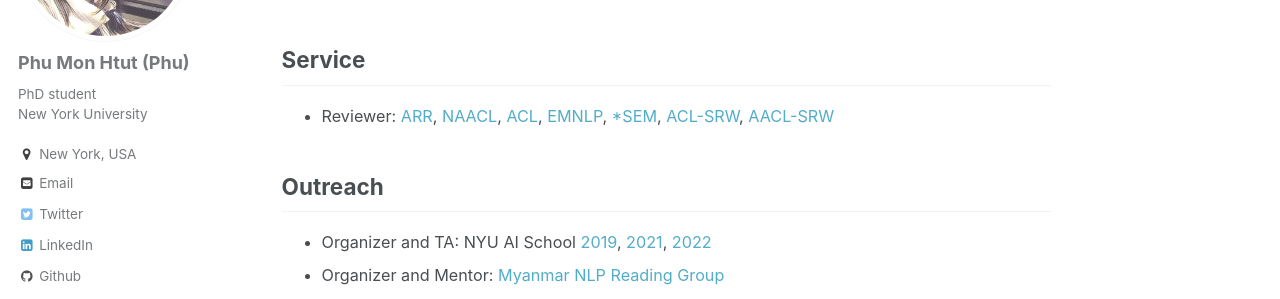
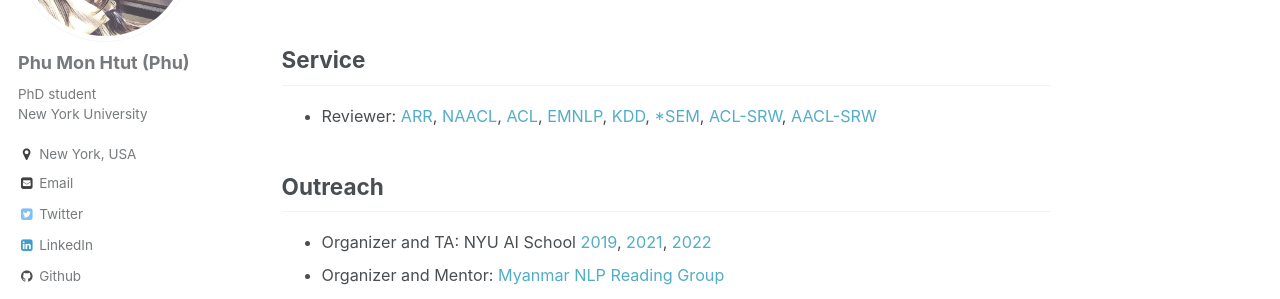
Before and after one commit to phu-pmh/phu-pmh.github.io, a Jekyll site: the page built from _pages/about.md, in a window 1280 px wide and 900 px high, scrolled down 2420 px. Shown: the part 169-468 px from the top of the window. Built offline with Jekyll 4.4.1, drawn with Linux system fonts in a browser that asks for light colours; some web fonts are replaced.

Commit message:
Update about.md

```diff
--- a/_pages/about.md
+++ b/_pages/about.md
@@ -10,7 +10,7 @@
 
 I’m a [Data Science](https://cds.nyu.edu/) PhD candidate at **New York University** and a member of *[ML² Group](https://wp.nyu.edu/ml2/)* at [CILVR](https://wp.nyu.edu/cilvr/), co-advised by Prof. [Sam Bowman](https://www.nyu.edu/projects/bowman/) and Prof. [Kyunghyun Cho](http://www.kyunghyuncho.me/). I'm broadly interested in deep learning and natural language understanding. These days, I mainly work on applying transfer learning and multi-task learning methods to NLP problems, and analyzing these methods to understand why and when they work/fail.
 
-Previously, I interned at [AWS AI](https://www.amazon.science/), [Facebook AI Research](https://research.fb.com/category/facebook-ai-research/), and [Grammarly](https://www.grammarly.com/).
+Previously, I interned at [AWS AI](https://www.amazon.science/), [Facebook AI Research](https://ai.facebook.com/), and [Grammarly](https://www.grammarly.com/).
 Prior to NYU, I developed Information Retrieval systems at [Institute of High Performance Computing](https://www.a-star.edu.sg/ihpc) in Singapore. Before that, I earned my bachelor’s degree in Computer Science at [Nanyang Technological University](http://scse.ntu.edu.sg/Pages/Home.aspx).
 
 
@@ -101,7 +101,7 @@
 
 Service
 ------
-* Reviewer: [ARR](https://aclrollingreview.org/), [NAACL](https://naacl.org/), [ACL](https://www.aclweb.org/portal/acl), [EMNLP](https://www.emnlp-ijcnlp2019.org/), [*SEM](https://starsem.org/), [ACL-SRW](https://sites.google.com/view/acl20studentresearchworkshop/home?authuser=0), [AACL-SRW](https://aacl2020-srw.github.io/)
+* Reviewer: [ARR](https://aclrollingreview.org/), [NAACL](https://naacl.org/), [ACL](https://www.aclweb.org/portal/acl), [EMNLP](https://www.emnlp-ijcnlp2019.org/), [KDD](https://www.kdd.org/), [*SEM](https://starsem.org/), [ACL-SRW](https://sites.google.com/view/acl20studentresearchworkshop/home?authuser=0), [AACL-SRW](https://aacl2020-srw.github.io/)
 
 Outreach
 -----
```
